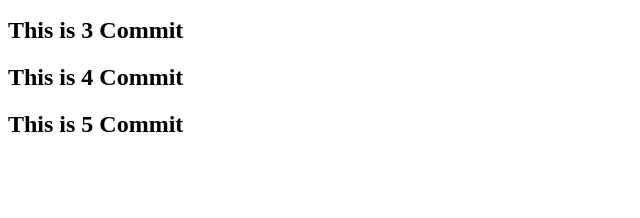
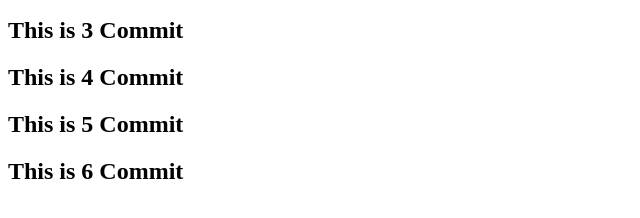
Before and after one commit to GOBINDA-GAGAN/GitHUb, a plain HTML site: page index.html in a window 1280 px wide. Shown: the part 110-328 px from the top of the page, without its empty margins (0-640 px from the left). Drawn offline with Linux system fonts and the light colour scheme.

Commit message:
Add sixth commit heading to index.html

```diff
--- a/index.html
+++ b/index.html
@@ -12,5 +12,6 @@
     <h2> This is 3 Commit</h2>
     <h2> This is 4 Commit</h2>
     <h2> This is 5 Commit</h2>
+    <h2> This is 6 Commit</h2>
 </body>
 </html>
```
